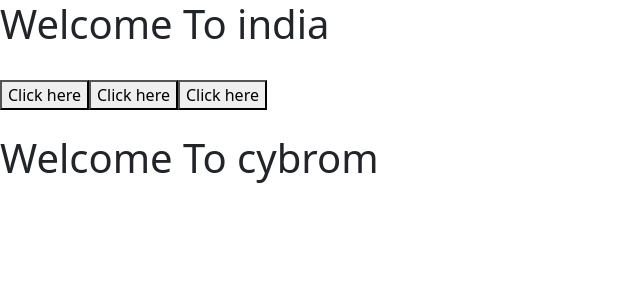
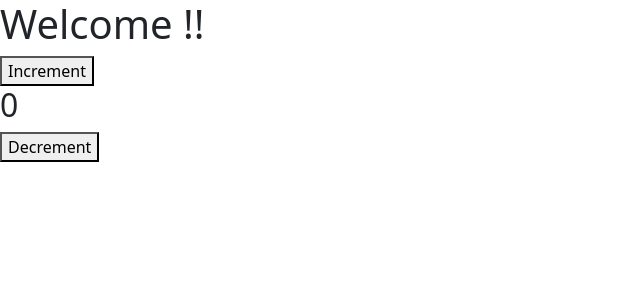
Before and after one commit to MayankPandey2611/React.js, a React (Vite) app: page / in a window 1280 px wide. Shown: the top 300 px of the page, without its empty margins (0-640 px from the left). Built offline with nearby package versions, Linux system fonts and the light colour scheme.

Commit message:
use of redux toolkits in react

```diff
--- a/package.json
+++ b/package.json
@@ -10,11 +10,13 @@
     "preview": "vite preview"
   },
   "dependencies": {
+    "@reduxjs/toolkit": "^2.8.2",
     "axios": "^1.9.0",
     "bootstrap": "^5.3.6",
     "react": "^19.1.0",
     "react-bootstrap": "^2.10.10",
     "react-dom": "^19.1.0",
+    "react-redux": "^9.2.0",
     "react-router-dom": "^7.6.1"
   },
   "devDependencies": {
--- a/src/App.jsx
+++ b/src/App.jsx
@@ -67,9 +67,8 @@
 
 
 // import { useState , useMemo } from "react";
-import { useEffect, useRef, useState } from "react";
+// import { useEffect, useRef, useState } from "react";
 
-const App = ()=>{
 
   // const [user , setuser] = useState('mayank !!');
 
@@ -103,7 +102,7 @@
 // }
 
 
-const myRef = useRef();
+// const myRef = useRef();
 
 // const func = ()=>{
 //   myRef.current.innerHTML="welcome to cybrom"
@@ -124,25 +123,42 @@
 //   myRef.current++;
 // })
 
-const border= ()=>{
-  myRef.current.style.width="300px"
-  myRef.current.style.borderRadius="30px"
-  myRef.current.style.border="3px solid red"
-}
+// const border= ()=>{
+//   myRef.current.style.width="300px"
+//   myRef.current.style.borderRadius="30px"
+//   myRef.current.style.border="3px solid red"
+// }
 
 
-const bgcolor = ()=>{
-  myRef.current.style.backgroundColor="yellow"
-}
+// const bgcolor = ()=>{
+//   myRef.current.style.backgroundColor="yellow"
+// }
 
-const center = ()=>{
-  myRef.current.style.color="red"
-  myRef.current.style.fontSize="60px"
-}
+// const center = ()=>{
+//   myRef.current.style.color="red"
+//   myRef.current.style.fontSize="60px"
+// }
+
+import { Increment,Decrement } from "./counterSlice";
+import { useSelector , useDispatch } from "react-redux";
+
+const App = ()=>{
+
+  const cnt = useSelector((state)=>state.mycounter.count)
+  const dispatch = useDispatch();
+
   return(
     <>
 
+<h1>Welcome !!</h1>
+<button onClick={()=>{dispatch(Increment())}}>Increment</button>
 
+<h2>{cnt}</h2>
+<button onClick={()=>{dispatch(Decrement())}}>Decrement</button>
+
+
+
+{/*
 <h1>Welcome To india</h1>
 <br/>
 <button onClick={border}>Click here</button>
@@ -156,8 +172,7 @@
 <h1 ref={myRef}>Welcome To cybrom</h1>
 </div>
 
-
-
+ */}
 
 
 {/* <br/>
--- /dev/null
+++ b/src/counterSlice.jsx
@@ -0,0 +1,21 @@
+
+import { createSlice } from "@reduxjs/toolkit";
+
+const counterSlice = createSlice({
+
+    name:"mycounter",
+    initialState:{
+        count:0
+    },
+    reducers:{
+        Increment:(state)=>{
+            state.count =  state.count+1;
+        },
+        Decrement:(state)=>{
+            state.count= state.count-1;
+        }
+    }
+})
+
+export const {Increment , Decrement} = counterSlice.actions;
+export default counterSlice.reducer;
--- /dev/null
+++ b/src/store.jsx
@@ -0,0 +1,13 @@
+
+import { configureStore } from "@reduxjs/toolkit";
+import myReducer from "./counterSlice"
+
+
+const store = configureStore({
+
+    reducer:{
+        mycounter:myReducer
+    }
+})
+
+export default store;
```
Also changed, not shown: src/main.jsx (+7 -2 lines), 1 other file (tests, documents, lock files or other folders).
